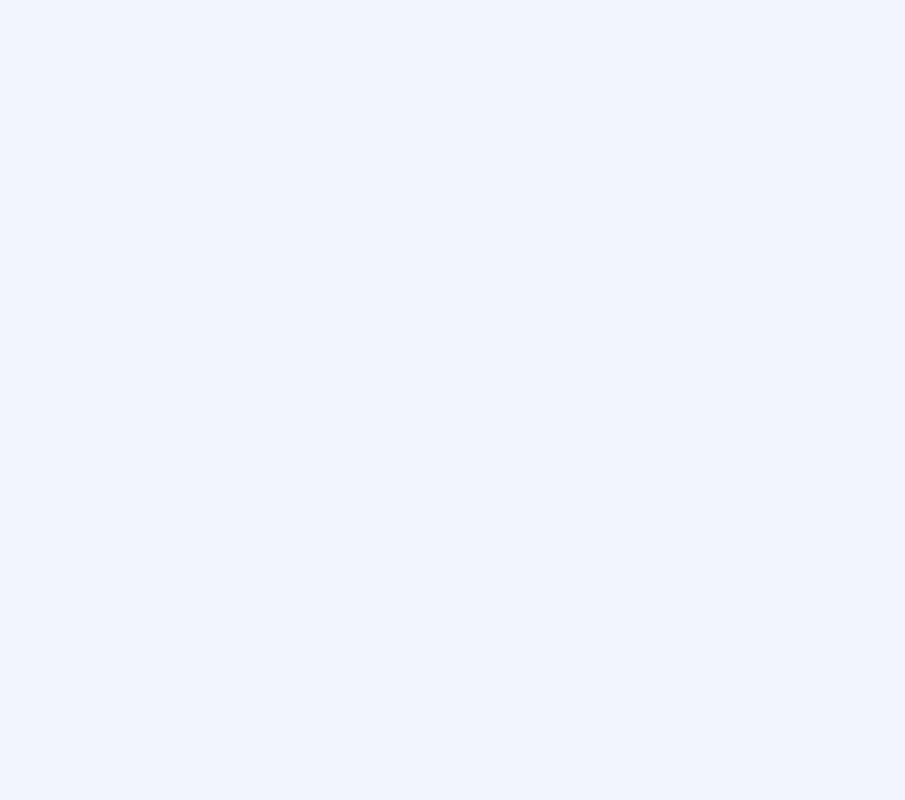
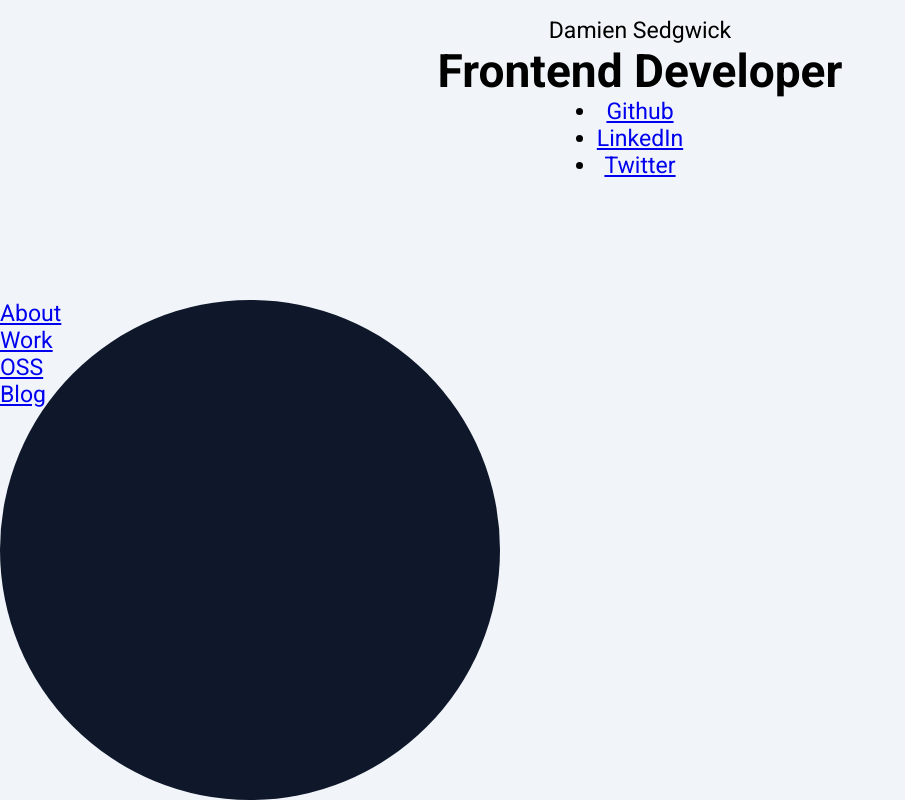
Before and after one commit to damiensedgwick/my-website, a Next.js app: page / in a window 1280 px wide. Shown: the whole page, without its empty margins (0-905 px from the left). Built offline with nearby package versions, Linux system fonts and the light colour scheme.

Commit message:
Working on building out the homepage

```diff
--- a/src/pages/index.jsx
+++ b/src/pages/index.jsx
@@ -1,4 +1,5 @@
 import Head from 'next/head';
+import Link from 'next/link';
 import { styled, theme } from '../../stitches.config';
 
 const Homepage = styled('div', {
@@ -7,7 +8,45 @@ const Homepage = styled('div', {
   background: theme.colors.slate100,
 });
 
+const Grid = styled('div', {
+  width: '100%',
+  height: '100%',
+  display: 'grid',
+  gridTemplateRows: 'repeat(5, 1fr)',
+  gridGap: '0.2rem',
+});
+
+const ContentWrapper = styled('div', {
+  gridRow: '1 / span 2',
+  display: 'flex',
+  flexDirection: 'column',
+  justifyContent: 'center',
+  alignItems: 'center',
+  textAlign: 'center',
+});
+
+const Name = styled('p', {});
+
+const Role = styled('h1', {});
+
+const SocialLinks = styled('ul', {});
+
+const NavigationWrapper = styled('div', {
+  width: '500px',
+  height: '500px',
+  background: theme.colors.primaryBackground,
+  border: `1px solid inherit`,
+  borderRadius: '9999px',
+  gridRow: '4 / span 2',
+});
+
 // const Text = styled('p', {
+//   color: theme.colors.primaryColor,
+//   background: theme.colors.primaryBackground,
+//
+//   padding: '1rem',
+//   margin: '1rem 0',
+//
 //   variants: {
 //     weight: {
 //       300: {
@@ -37,6 +76,48 @@ export default function Home() {
       {/*<Text weight={'400'}>Hello...</Text>*/}
       {/*<Text weight={'500'}>Hello...</Text>*/}
       {/*<Text weight={'700'}>Hello...</Text>*/}
+      <Grid>
+        <ContentWrapper>
+          <Name>Damien Sedgwick</Name>
+          <Role>Frontend Developer</Role>
+          <SocialLinks>
+            <li>
+              <a href='https://github.com/damiensedgwick'>Github</a>
+            </li>
+            <li>
+              <a href='https://linkedin.com/in/damiensedgwick/'>LinkedIn</a>
+            </li>
+            <li>
+              <a href='https://twitter.com/damiensedgwick'>Twitter</a>
+            </li>
+          </SocialLinks>
+        </ContentWrapper>
+
+        <NavigationWrapper>
+          <ul>
+            <li>
+              <Link href='#'>
+                <a>About</a>
+              </Link>
+            </li>
+            <li>
+              <Link href='#'>
+                <a>Work</a>
+              </Link>
+            </li>
+            <li>
+              <Link href='#'>
+                <a>OSS</a>
+              </Link>
+            </li>
+            <li>
+              <Link href='#'>
+                <a>Blog</a>
+              </Link>
+            </li>
+          </ul>
+        </NavigationWrapper>
+      </Grid>
     </Homepage>
   );
 }
--- a/stitches.config.ts
+++ b/stitches.config.ts
@@ -4,10 +4,11 @@ export const globalStyles = globalCss({
   '*, *::before, *::after': {
     padding: '0',
     margin: '0',
-    boxSizing: 'border-box',
+    // boxSizing: 'border-box',
   },
 
   'html, body': {
+    fontSize: '1.2rem',
     fontFamily: '$roboto',
   },
 });
@@ -25,6 +26,9 @@ export const { styled, getCssText, theme } = createStitches({
       slate700: '#334155',
       slate800: '#1E293B',
       slate900: '#0F172A',
+
+      primaryColor: '$slate100',
+      primaryBackground: '$slate900',
     },
     fonts: {
       roboto: 'roboto',
```
